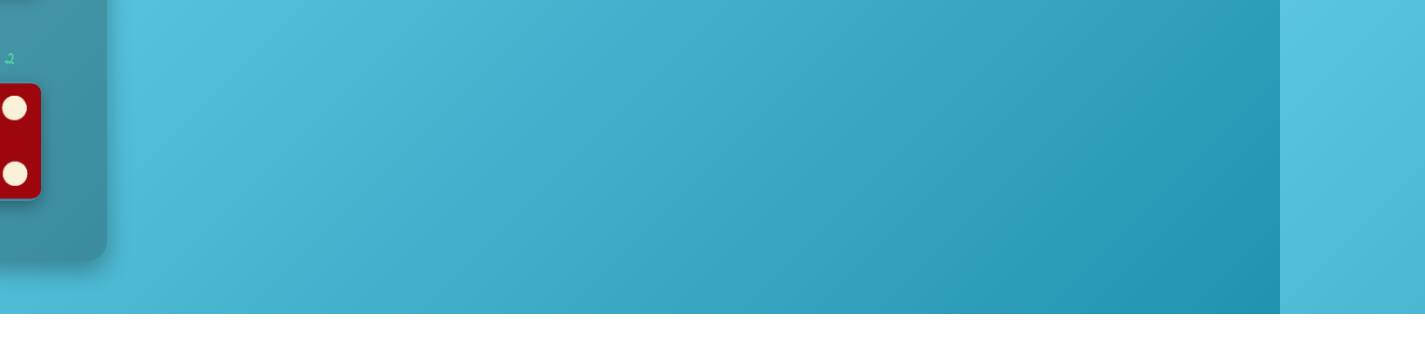
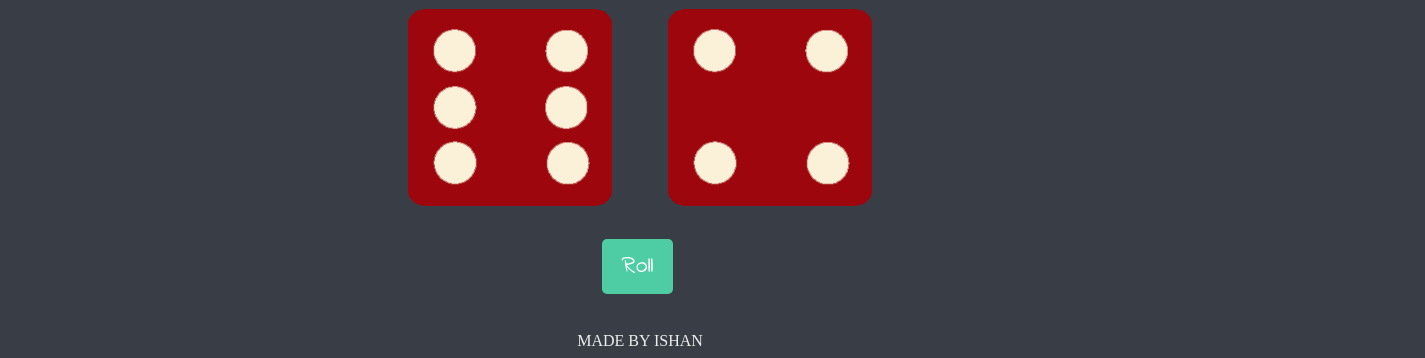
Before and after one commit to ishan-053/dice-roll, a plain HTML site: page index.html in a window 1280 px wide. Shown: the part 486-844 px from the top of the page, 1425 px wide, since content can reach past the window. Before the commit the page ends 800 px from the top, so only its background shows below. Drawn offline with Linux system fonts and the light colour scheme; a web font is replaced by a local one.

Commit message:
roll back

```diff
--- a/styles.css
+++ b/styles.css
@@ -53,67 +53,3 @@ button{
   cursor: pointer;
   font-family: 'Indie Flower', cursive;
 }
-
-* {
-  margin: 0;
-  padding: 0;
-  box-sizing: border-box;
-  font-family: "Poppins", sans-serif;
-}
-
-body {
-  background: linear-gradient(135deg, #6dd5ed, #2193b0);
-  color: #fff;
-  display: flex;
-  justify-content: center;
-  align-items: center;
-  height: 100vh;
-  text-align: center;
-}
-
-
-.container {
-  background: rgba(0, 0, 0, 0.25);
-  padding: 2rem 3rem;
-  border-radius: 20px;
-  box-shadow: 0 10px 25px rgba(0, 0, 0, 0.3);
-  max-width: 500px;
-  width: 100%;
-}
-
-
-h1 {
-  font-size: 2rem;
-  margin-bottom: 1.5rem;
-  letter-spacing: 2px;
-}
-
-
-.dice {
-  margin: 1.5rem 0;
-}
-
-.dice p {
-  font-weight: bold;
-  margin-bottom: 0.5rem;
-  font-size: 1.2rem;
-}
-
-.dice img {
-  width: 120px;
-  height: auto;
-  border-radius: 12px;
-  box-shadow: 0 5px 15px rgba(0, 0, 0, 0.3);
-  transition: transform 0.3s ease;
-}
-
-.dice img:hover {
-  transform: scale(1.1);
-}
-
-
-footer {
-  margin-top: 1.5rem;
-  font-size: 0.9rem;
-  opacity: 0.8;
-}
```
